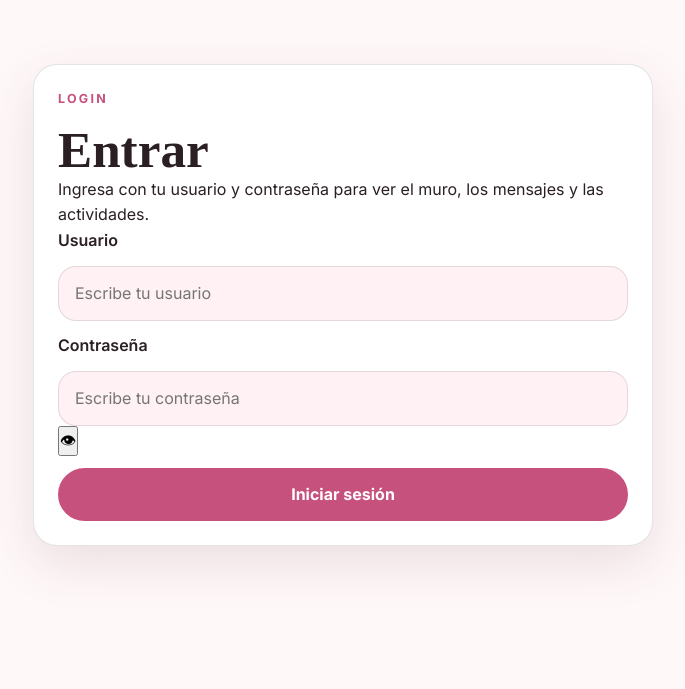
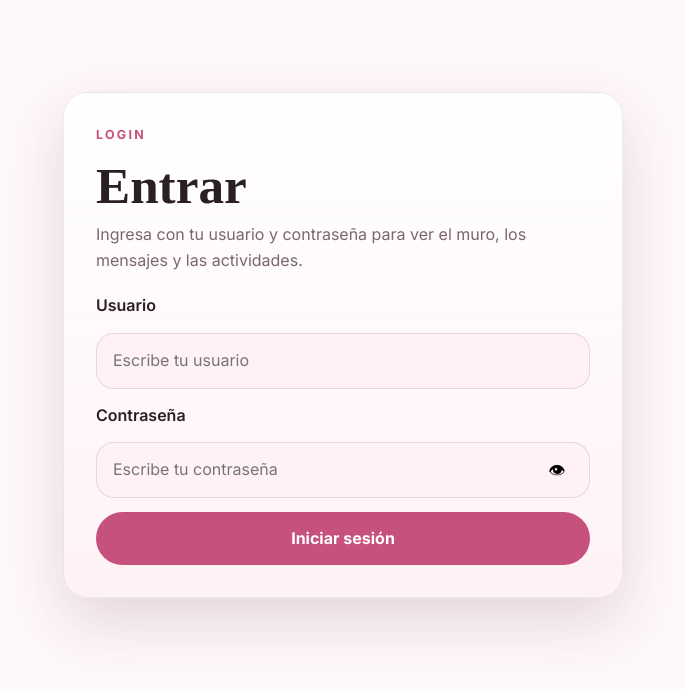
Before and after one commit to Diegoho58-dev/buu-proposal-responsive-, a Flask app: page /login in a window 1280 px wide. Shown: the part 77-766 px from the top of the page, without its empty margins (297-982 px from the left). Run offline with Flask 3, Linux system fonts and the light colour scheme; some web fonts are replaced.

Commit message:
Add styles for authentication section and forms

```diff
--- a/static/style.css
+++ b/static/style.css
@@ -407,3 +407,89 @@ textarea {
     grid-template-columns: 1fr;
   }
 }
+.auth-section {
+  min-height: calc(100vh - 110px);
+  display: flex;
+  align-items: center;
+}
+
+.auth-card {
+  max-width: 560px;
+  margin: 0 auto;
+  padding: 32px;
+  background: linear-gradient(180deg, rgba(255, 255, 255, 0.96), rgba(255, 241, 244, 0.92));
+  border: 1px solid rgba(42, 31, 35, 0.08);
+  box-shadow: 0 24px 60px rgba(90, 39, 62, 0.16);
+}
+
+.auth-text {
+  color: var(--muted);
+  margin: 10px 0 20px;
+}
+
+.auth-form {
+  gap: 14px;
+}
+
+.auth-form input {
+  transition: border-color 0.2s ease, box-shadow 0.2s ease, background 0.2s ease;
+}
+
+.auth-form input:focus {
+  border-color: var(--primary);
+  box-shadow: 0 0 0 4px rgba(199, 81, 125, 0.14);
+  background: #fff;
+}
+
+.password-field {
+  position: relative;
+  display: flex;
+  align-items: center;
+}
+
+.password-field input {
+  padding-right: 54px;
+}
+
+.toggle-password {
+  position: absolute;
+  right: 14px;
+  top: 50%;
+  transform: translateY(-50%);
+  width: 38px;
+  height: 38px;
+  border: none;
+  background: transparent;
+  cursor: pointer;
+  font-size: 1.05rem;
+  border-radius: 999px;
+  display: grid;
+  place-items: center;
+  transition: background 0.2s ease, transform 0.2s ease;
+}
+
+.toggle-password:hover {
+  background: rgba(199, 81, 125, 0.08);
+}
+
+.toggle-password:active {
+  transform: translateY(-50%) scale(0.96);
+}
+
+.btn-block {
+  width: 100%;
+  justify-content: center;
+}
+
+@media (max-width: 640px) {
+  .auth-card {
+    padding: 22px;
+    border-radius: 20px;
+  }
+
+  .toggle-password {
+    width: 36px;
+    height: 36px;
+    right: 12px;
+  }
+}
```
